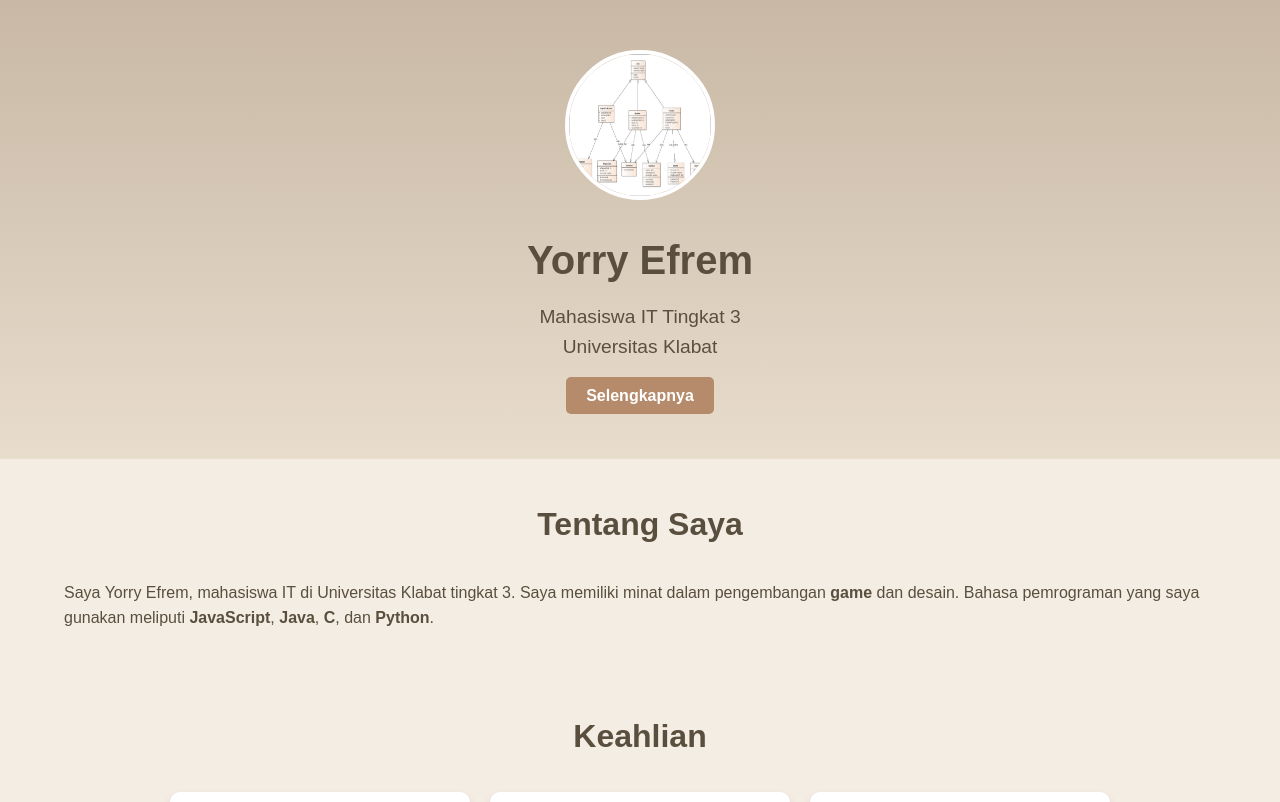
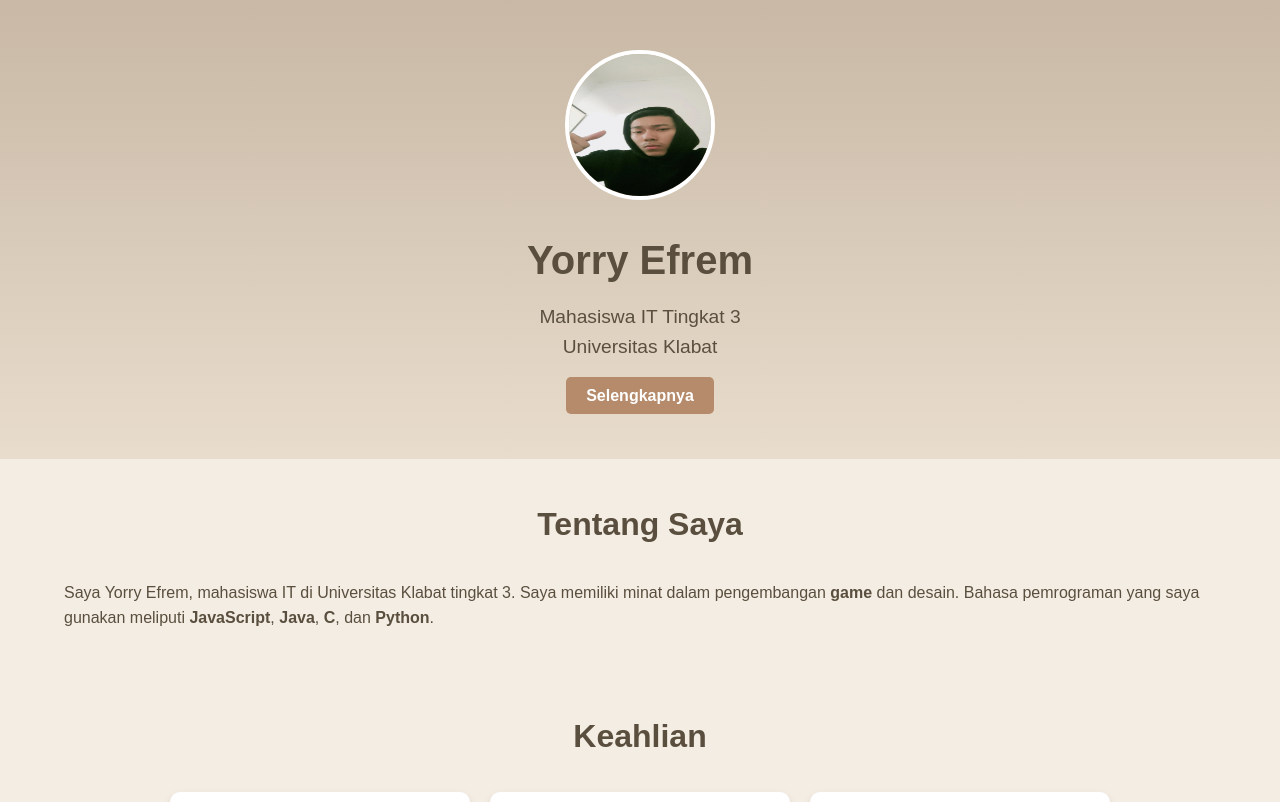
Before and after one commit to yorry69/Mid_project, a React (Create React App) app in the folder yorrycv/: page / in a window 1280 px wide. Shown: the top 802 px of the page. Built offline with nearby package versions, Linux system fonts and the light colour scheme.

Commit message:
change profile picture

```diff
--- a/yorrycv/src/components/header/index.js
+++ b/yorrycv/src/components/header/index.js
@@ -5,7 +5,7 @@ const Header = () => {
           <div className="container">
             <div className="hero-content">
               <div className="profile">
-                <img src="image/saya.jpg" alt="Foto Yorry Efrem" />
+                <img src="image/Profile.jpg" alt="Foto Yorry Efrem" />
               </div>
               <div className="info">
                 <h1>Yorry Efrem</h1>
```
Also changed, not shown: yorrycv/public/image/Profile.jpg (added), yorrycv/public/image/saya.jpg (deleted).
